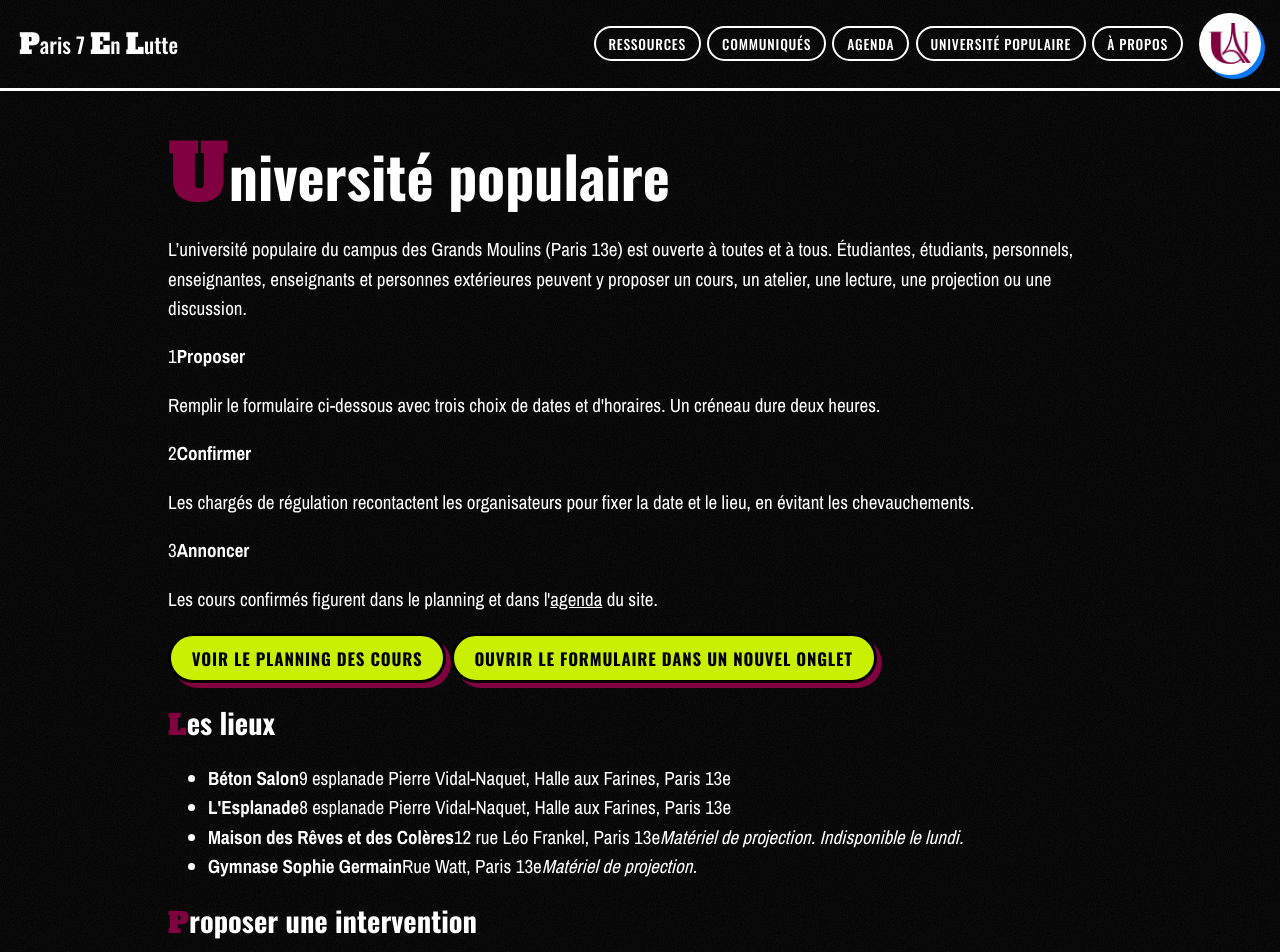
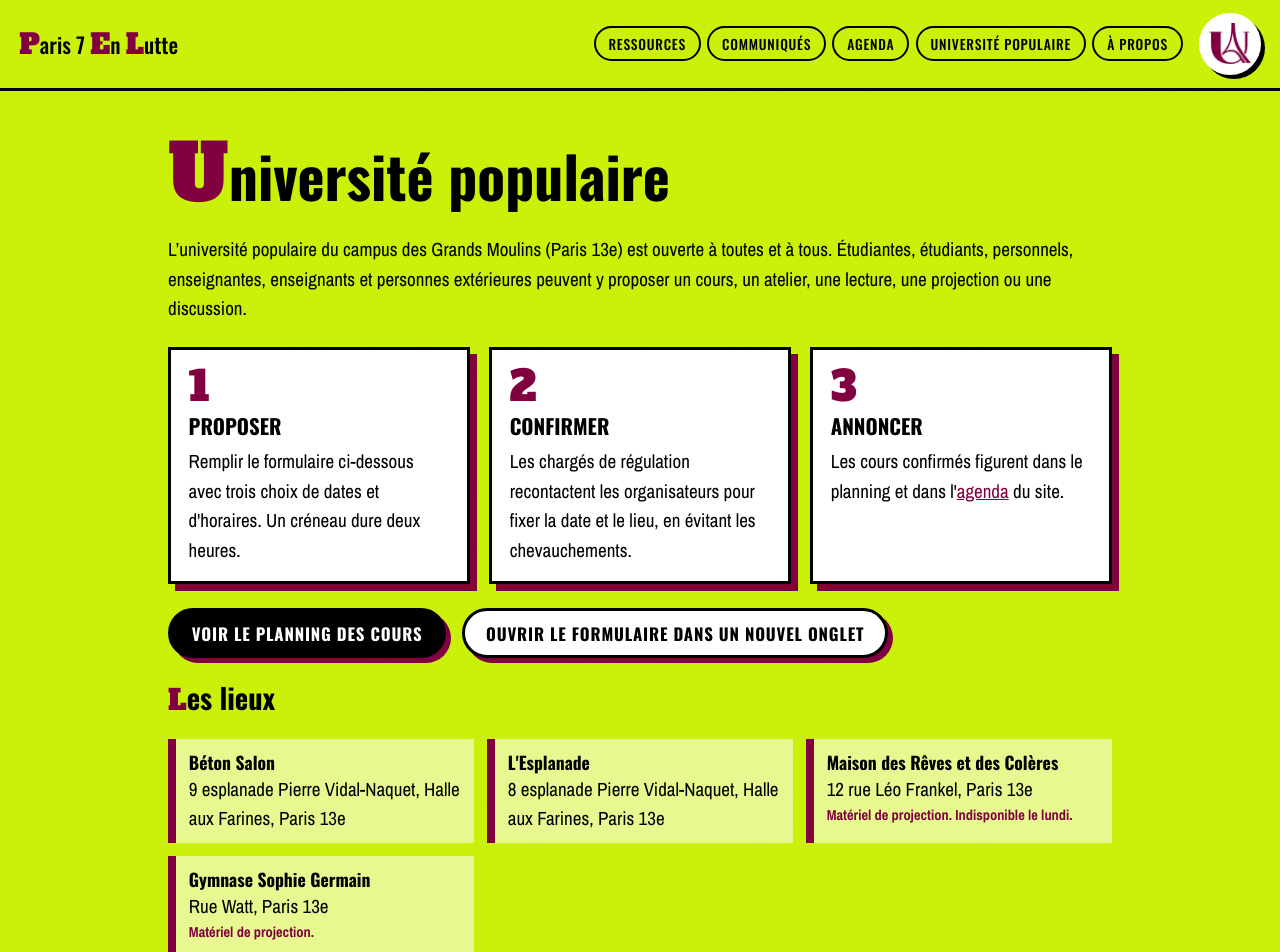
Before and after one commit to Paris7enLutte/paris7enlutte.github.io, a Jekyll site: the page built from universite-populaire.md, in a window 1280 px wide. Shown: the top 952 px of the page. Built offline with Jekyll 4.4.1, drawn with Linux system fonts in a browser that asks for light colours.

Commit message:
Styles : université populaire, réseaux, galerie

```diff
--- a/assets/style.css
+++ b/assets/style.css
@@ -160,3 +160,51 @@ a.vignette:hover { transform: translate(-2px, -2px); }
   .cal-evt--manifestation, .cal-evt--rassemblement { background: var(--bleu); }
   .cal-tete span { font-size: .65rem; }
 }
+
+/* Université populaire */
+.theme-up { --bg: var(--lime); --fg: var(--noir); --accent: var(--bordeaux); --initiale: var(--bordeaux); --ombre: var(--noir); }
+.theme-up .marque b { color: var(--bordeaux); }
+.disque--up { background-color: var(--blanc); color: var(--noir); --ombre-disque: var(--lime); font-size: clamp(.8rem, 1.5vw, 1.2rem); }
+.up-etapes { display: grid; grid-template-columns: repeat(auto-fit, minmax(220px, 1fr)); gap: 1.2rem; margin: 1.5rem 0; }
+.up-etape { background: var(--blanc); border: 3px solid var(--noir); box-shadow: 7px 7px 0 var(--bordeaux); padding: 1rem 1.1rem; }
+.up-etape strong { font: 700 1.3rem var(--cond); text-transform: uppercase; display: block; }
+.up-etape p { margin: .4rem 0 0; }
+.up-num { font: 400 2.6rem/1 var(--slab); color: var(--bordeaux); }
+.up-boutons { display: flex; flex-wrap: wrap; gap: 1rem; margin: 1.5rem 0; }
+.bouton--clair { background: var(--blanc); }
+.up-lieux { list-style: none; padding: 0; display: grid; grid-template-columns: repeat(auto-fit, minmax(240px, 1fr)); gap: .8rem; }
+.up-lieux li { border-left: 8px solid var(--bordeaux); background: rgba(255,255,255,.55); padding: .6rem .8rem; display: flex; flex-direction: column; }
+.up-lieux strong { font: 700 1.1rem var(--cond); }
+.up-lieux em { font-size: .9rem; color: var(--bordeaux); font-style: normal; font-weight: 700; }
+.up-formulaire { margin-top: 2rem; }
+.up-formulaire iframe { width: 100%; height: 1500px; border: 3px solid var(--noir); box-shadow: 9px 9px 0 var(--bordeaux); background: var(--blanc); }
+.evenement.evenement--universite-populaire { border-left: 14px solid var(--noir); }
+.cal-evt--universite-populaire { border-left-color: var(--noir); }
+
+/* Réseaux sociaux (À propos) */
+.reseaux { list-style: none; padding: 0; display: flex; flex-wrap: wrap; gap: .6rem; }
+.reseau { display: inline-block; font: 700 .95rem var(--cond); text-transform: uppercase; letter-spacing: .05em; padding: .5rem 1rem; border: 3px solid var(--blanc); border-radius: 999px; text-decoration: none; color: var(--blanc) !important; }
+a.reseau { background: var(--bleu); border-color: var(--bleu); box-shadow: 4px 4px 0 var(--bordeaux); }
+a.reseau:hover { background: var(--lime); border-color: var(--lime); color: var(--noir) !important; }
+.reseau--bientot { opacity: .5; border-style: dashed; }
+.reseau small { font: 500 .7rem var(--cond); text-transform: none; }
+
+/* Galerie (Ressources) */
+.galerie { display: grid; grid-template-columns: repeat(auto-fill, minmax(220px, 1fr)); gap: 1rem; margin: 1.5rem 0; }
+.galerie figure { margin: 0; background: var(--blanc); color: var(--noir); border: 3px solid var(--noir); box-shadow: 6px 6px 0 var(--bordeaux); }
+.galerie img { display: block; width: 100%; aspect-ratio: 4 / 3; object-fit: cover; transition: filter .2s; }
+.galerie a:hover img { filter: saturate(1.3) contrast(1.05); }
+.galerie figcaption { font: 500 .9rem/1.3 var(--cond); padding: .5rem .6rem; }
+.galerie figcaption span { color: var(--bordeaux); }
+.galerie-vide { border: 3px dashed var(--bleu); padding: 2rem; text-align: center; font: 500 1.1rem var(--cond); color: var(--bleu); }
+.visionneuse { border: 0; padding: 0; background: transparent; max-width: 96vw; max-height: 96vh; display: none; align-items: center; gap: .5rem; }
+.visionneuse[open] { display: flex; }
+.visionneuse::backdrop { background: rgba(0,0,0,.9); }
+.visionneuse figure { margin: 0; }
+.visionneuse img { max-width: 86vw; max-height: 84vh; display: block; border: 3px solid var(--blanc); }
+.visionneuse figcaption { color: var(--blanc); font: 500 1rem var(--cond); padding-top: .5rem; }
+.visionneuse button { font: 400 2rem/1 var(--slab); background: var(--bordeaux); color: var(--blanc); border: 0; width: 3rem; height: 3rem; border-radius: 50%; cursor: pointer; }
+.vis-fermer { position: fixed; top: 1rem; right: 1rem; }
+.theme-up .bouton { background: var(--noir); color: var(--blanc) !important; }
+.theme-up .bouton--clair { background: var(--blanc); color: var(--noir) !important; }
+.contenu a.vignette { color: var(--noir); }
```
